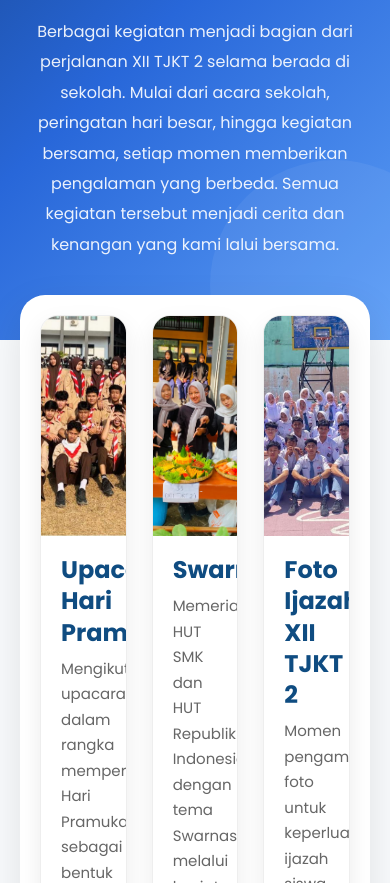
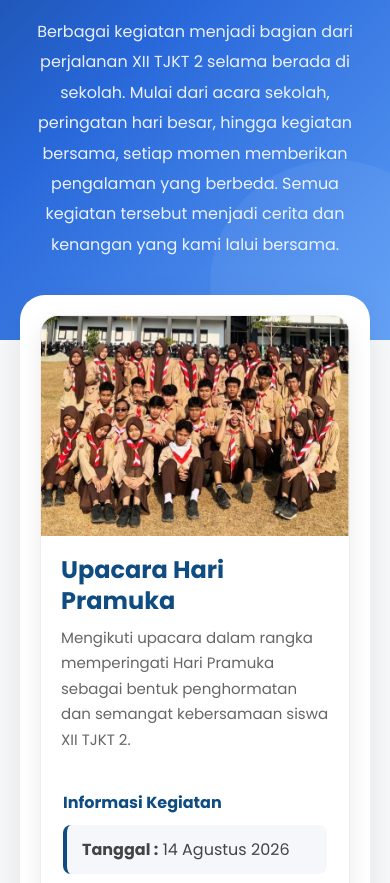
Before and after one commit to foryou-page/webprofil12tjkt2, a plain HTML site: page kegiatan.html in a window 390 px wide. Shown: the part 176-1059 px from the top of the page. Drawn offline with Linux system fonts and the light colour scheme.

Commit message:
Update kegiatan.html

```diff
--- a/kegiatan.html
+++ b/kegiatan.html
@@ -18,6 +18,38 @@
     <link rel="stylesheet"
 href="https://cdnjs.cloudflare.com/ajax/libs/font-awesome/6.6.0/css/all.min.css">
 <link rel="icon" href="img/logo.png">
+
+    <style>
+@media (max-width: 768px) {
+    .kegiatan-container {
+        display: grid !important;
+        grid-template-columns: 1fr !important;
+        gap: 25px !important;
+        margin: -45px 20px 50px !important;
+        padding: 20px !important;
+    }
+
+    .kegiatan-card {
+        width: 100% !important;
+    }
+
+    .kegiatan-card img {
+        width: 100% !important;
+        height: 220px !important;
+        object-fit: cover !important;
+    }
+
+    .kegiatan-card h2 {
+        font-size: 24px !important;
+        line-height: 1.3 !important;
+    }
+
+    .kegiatan-card p {
+        font-size: 15px !important;
+        line-height: 1.7 !important;
+    }
+}
+</style>
 </head>
 <body>
         <!-- ================= NAVBAR ================= -->
```
